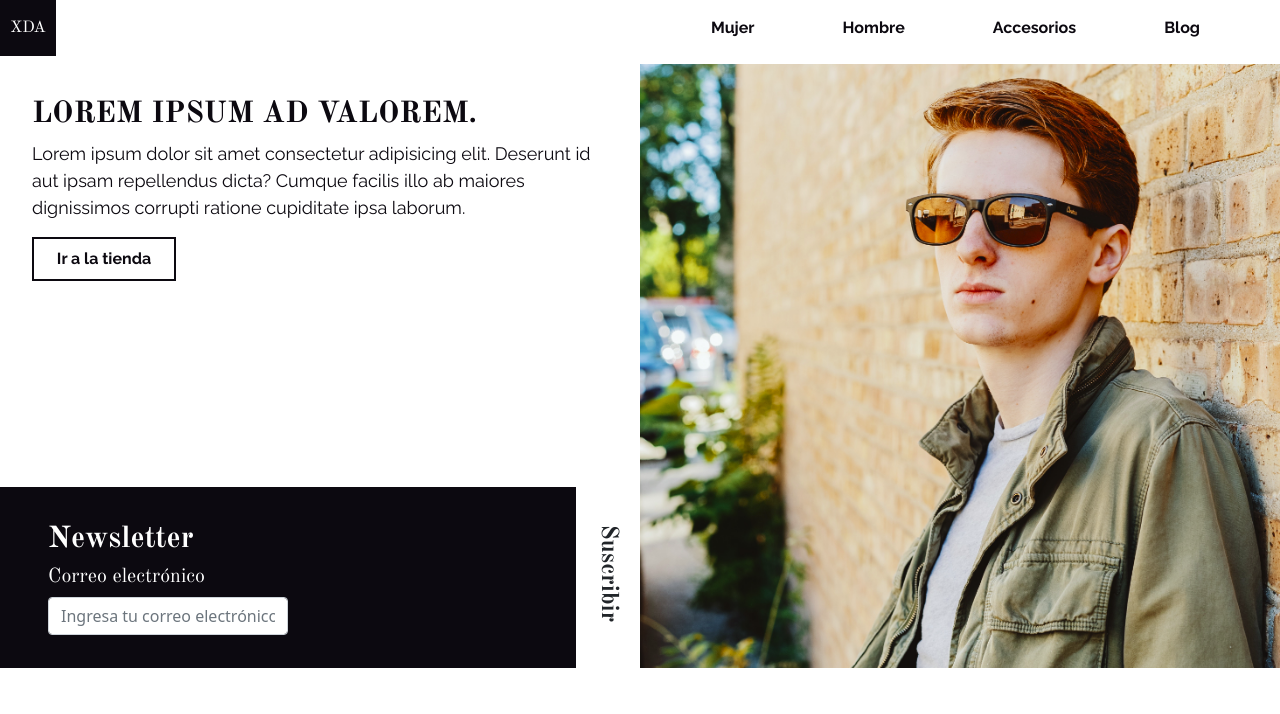
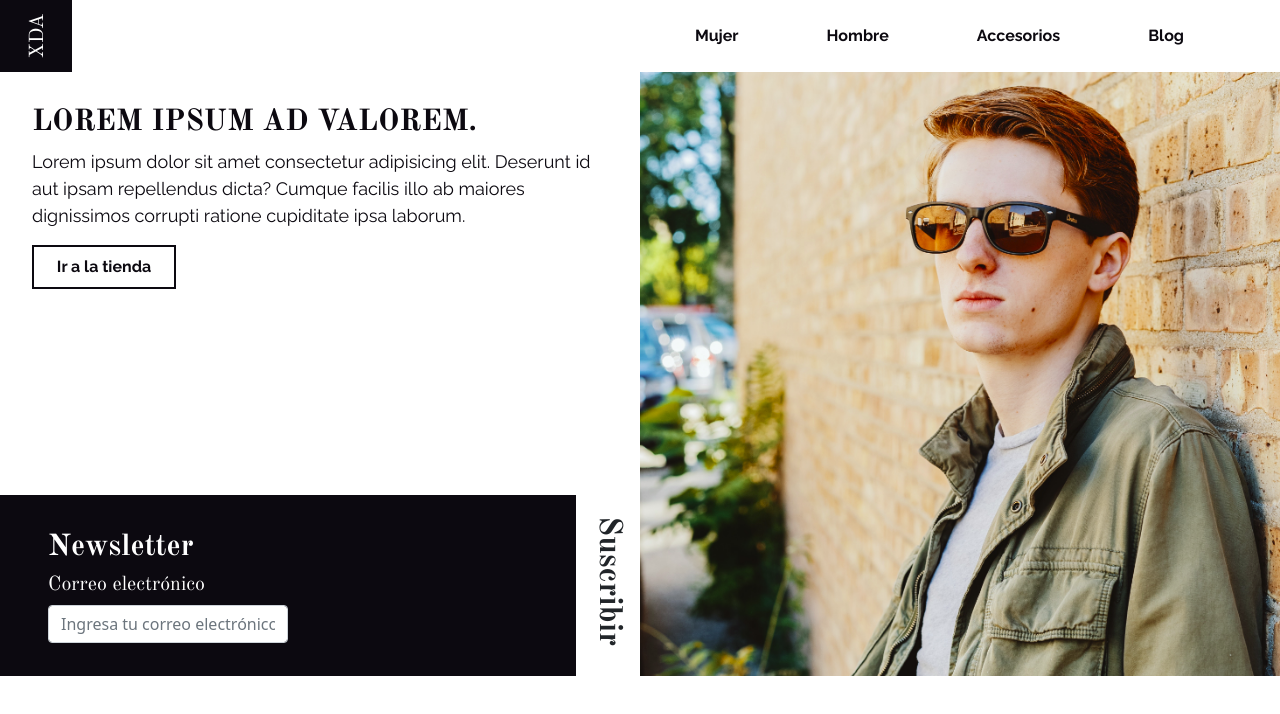
Before and after one commit to Filos0/Desafio_Tienda_XDA, a plain HTML site: page index.html in a window 1280 px wide. Drawn offline with nearby package versions, Linux system fonts and the light colour scheme.

Commit message:
Updates al navbar

```diff
--- a/assets/sass/layout/_footer.scss
+++ b/assets/sass/layout/_footer.scss
@@ -21,7 +21,7 @@
     .heroSection__info-footer-sus-h1{
             font-family: $old-standard;
             font-weight: $bold;
-            font-size: 3vh;
+            font-size: 2rem;
             transform: rotate(-270deg) ;
     }
 }
--- a/assets/sass/layout/_navigation.scss
+++ b/assets/sass/layout/_navigation.scss
@@ -1,30 +1,48 @@
-#navbar{
+.navbar__logo-box{
+    position: absolute;
+    background-color: $smoky-black;
+    height: 72px;
+    width: 72px;
+    z-index: -1;
 
-    padding-top: 0rem;
+
 
 }
 
-#logo{
-    display:flex;
-    justify-content: center;
-    align-items: center;
-    height: 3.5rem;
-    width: 3.5rem;
-    background-color: $smoky-black;
-    color: $white!important;
-    font-family: $old-standard!important;
-    font-weight: $regular!important;
-    font-size: $medium!important;
+.navbar{
+    @media (width: 768px){
+        padding: 0.7rem!important;
+    }
+}
+
+.navbar__logo-text {
+
+    display: inline-block;
+    text-align: center;
+    &:hover {
+        color: $isabelline !important;
+    }
+
+    &:focus {
+        color: $isabelline !important;
+    }
+    @media (max-width: 768px) {
+        transform: translateX(-15%);
+    }
+    @media (min-width: 1024px) {
+        transform: rotate(270deg);
+    }
+
+    font-family: $old-standard;
+    font-weight: $regular;
+
+    text-decoration: none;
+    color: $white !important;
+    z-index: 1;
 
 }
-.navbar-logo{
-    text-align: center;
-    text-decoration: none;
-    color: $white;
-    &:hover{
-        color: $isabelline;
-    }
-}
+
+
 
 .nav-link{
     font-family: $raleway;
--- a/index.html
+++ b/index.html
@@ -16,12 +16,12 @@
 <body>
 
                     <!--Navigation bar-->
-
-    <header id="navbar" class="navbar navbar-expand-sm navbar-light">
+    <div class="navbar__logo-box"></div>
+    <header id="navbar" class="navbar navbar-expand-sm navbar-light p-3">
 
         <div class="container-fluid p-0">
             <div id="logo">
-                <a class="navbar-logo" href="#">XDA</a>
+                <a class="navbar-brand navbar__logo-text" href="#">XDA</a>
             </div>
 
             <button class="navbar-toggler" type="button" data-bs-toggle="collapse" data-bs-target="#navbarSupportedContent"
```
Also changed, not shown: assets/css/style.css, 1 other file.
